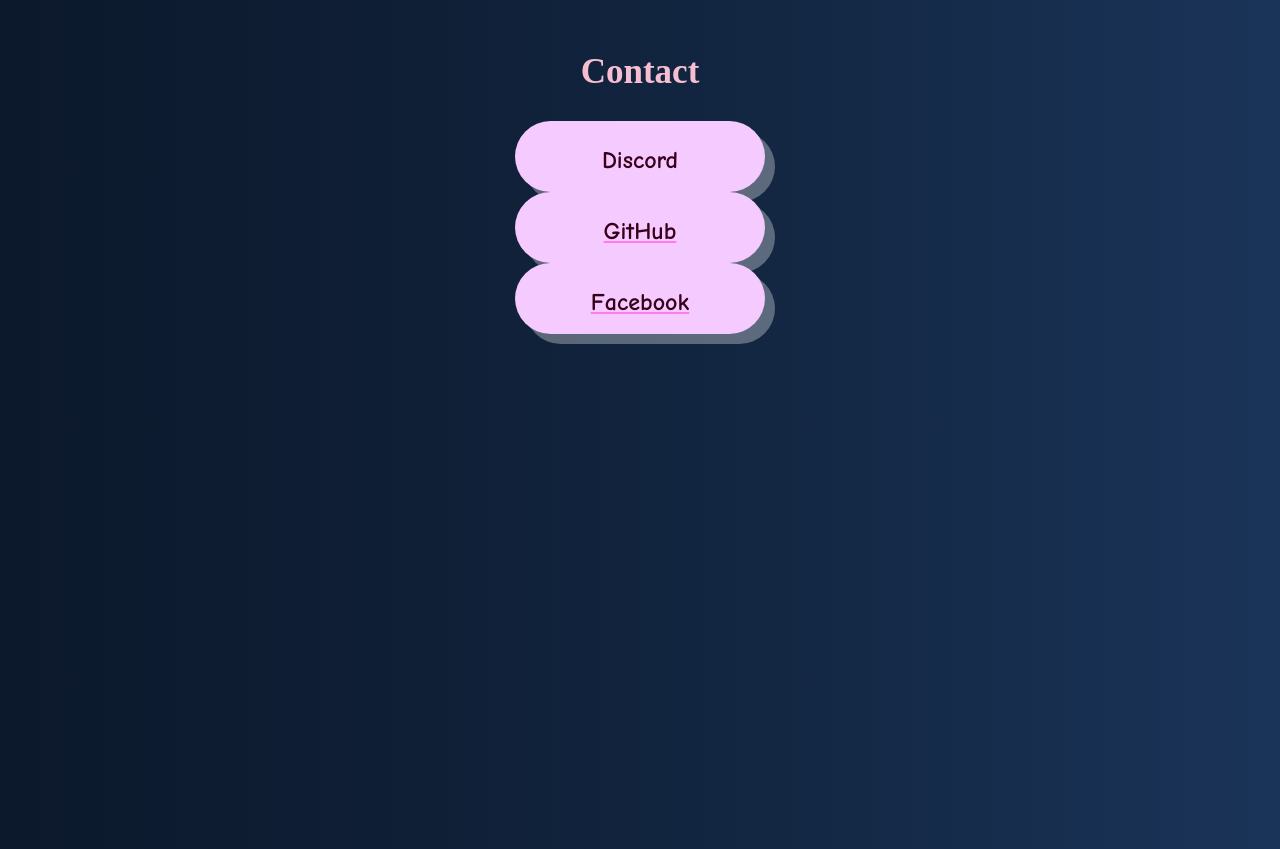
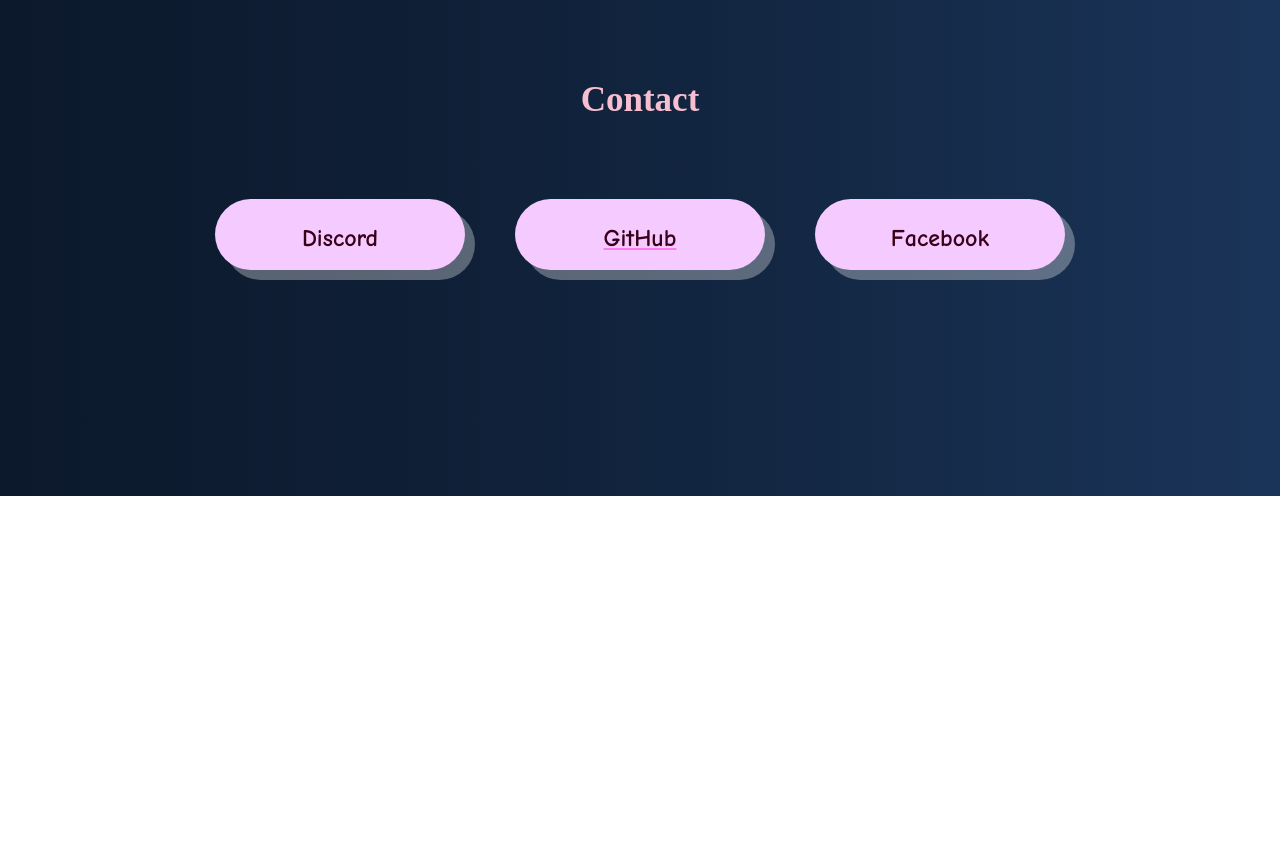
Before and after one commit to BlancZz/season-profile, a plain HTML site: page index.html in a window 1280 px wide. Shown: the part 1360-2209 px from the top of the page. After the commit the page ends 1856 px from the top, so only its background shows below. Drawn offline with Linux system fonts and the light colour scheme.

Commit message:
submission

```diff
--- a/index.html
+++ b/index.html
@@ -125,9 +125,11 @@
 
         <!-- <div class="bubble_contact" id = "_contact"> -->
         <br>
+        <br>
         <div class = "contact_container">
             <h2 class = "contact" id = "_contact"> Contact </h2>
-            </a><div class = "bubble_discord">
+            <div class = "bubble_contact">
+                <div class = "bubble_discord">
                     <p>Discord</p>
                 </div>
                 <a href="https://github.com/BlancZz" target="_blank"><div class = "bubble_git">
@@ -136,6 +138,7 @@
                 <a href="https://www.facebook.com/zen.blanc.9" target="_blank"><div class = "bubble_fb">
                     <p>Facebook</p>
                 </div></a>
+            </div>
         </div>
 
 
--- a/style.css
+++ b/style.css
@@ -9,7 +9,7 @@ body {
 .sky {
     position: relative;
     width: 100%;
-    height: 300vh;
+    height: 230vh;
     overflow: hidden;
     z-index: 0;
 }
@@ -366,12 +366,21 @@ a:hover {
 
 .contact {
     position: relative;
-    padding-top: 0;
+    padding-top: 10px;
+}
+
+.bubble_contact {
+    padding-top: 50px;
+    position: relative;
+    display: flex;
+    align-items: center;
+    justify-content: center;
+    align-content: center;
 }
 
 
 .bubble_discord {
-    /* float: left; */
+    float: left;
     position: relative;
     width:250px;
     height:70px;
@@ -379,8 +388,6 @@ a:hover {
     box-shadow: 10px 10px rgba(255, 255, 255, 0.2);
     border-radius:100px;
 
-    margin-left: auto;
-    margin-right: auto;
     border: none;
     background-color: #f4caff;
     color: #380019;
@@ -397,7 +404,7 @@ a:hover {
 }
 
 .bubble_git {
-    /* float: middle; */
+    float: middle;
     position: relative;
     width:250px;
     height:70px;
@@ -405,8 +412,32 @@ a:hover {
     box-shadow: 10px 10px rgba(255, 255, 255, 0.2);
     border-radius:100px;
 
-    margin-left: auto;
-    margin-right: auto;
+    border: none;
+    background-color: #f4caff;
+    color: #380019;
+    text-align: center;
+    box-shadow: 10px 10px rgba(255, 255, 255, 0.315);
+    border-radius:100px;
+
+    text-align: center;
+    font-style: normal;
+    font-family: "Comic Sans MS", "Comic Sans", cursive;
+    font-weight: bold;
+    font-size: x-large;
+    padding-top: 1px;
+    margin-left: 50px;
+    margin-right: 50px;
+}
+
+.bubble_fb {
+    float: right;
+    position: relative;
+    width:250px;
+    height:70px;
+    background:#f1ecf1;
+    box-shadow: 10px 10px rgba(255, 255, 255, 0.2);
+    border-radius:100px;
+
     border: none;
     background-color: #f4caff;
     color: #380019;
@@ -421,29 +452,3 @@ a:hover {
     font-size: x-large;
     padding-top: 1px;
 }
-
-.bubble_fb {
-    /* float: right; */
-    position: relative;
-    width:250px;
-    height:70px;
-    background:#f1ecf1;
-    box-shadow: 10px 10px rgba(255, 255, 255, 0.2);
-    border-radius:100px;
-
-    margin-left: auto;
-    margin-right: auto;
-    border: none;
-    background-color: #f4caff;
-    color: #380019;
-    text-align: center;
-    box-shadow: 10px 10px rgba(255, 255, 255, 0.315);
-    border-radius:100px;
-
-    text-align: center;
-    font-style: normal;
-    font-family: "Comic Sans MS", "Comic Sans", cursive;
-    font-weight: bold;
-    font-size: x-large;
-    padding-top: 1px;
-}
```
Lines whose indentation alone changed are shown as unchanged.
